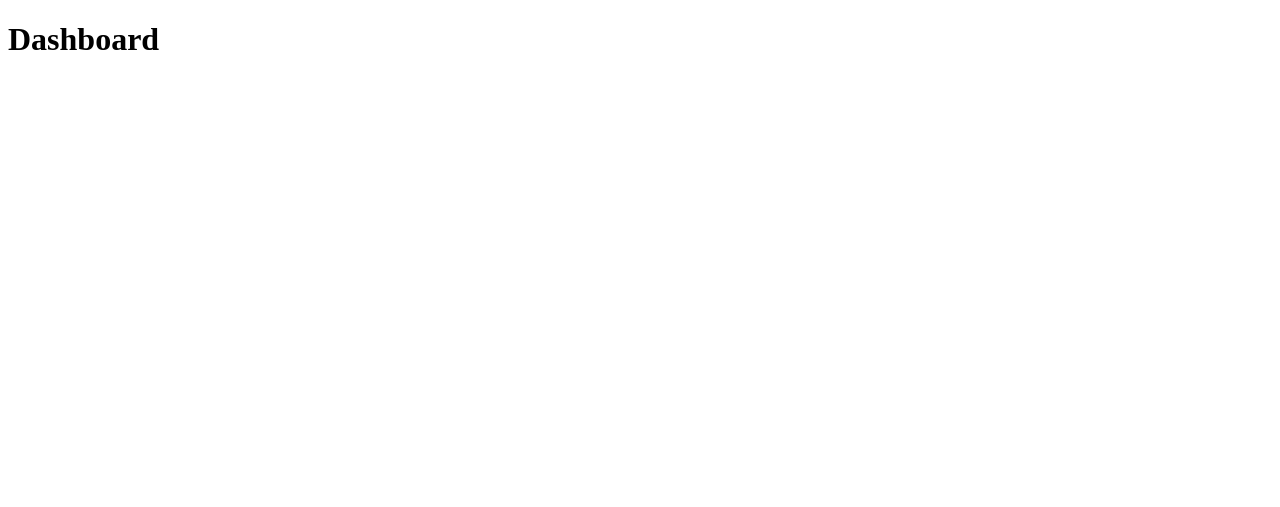
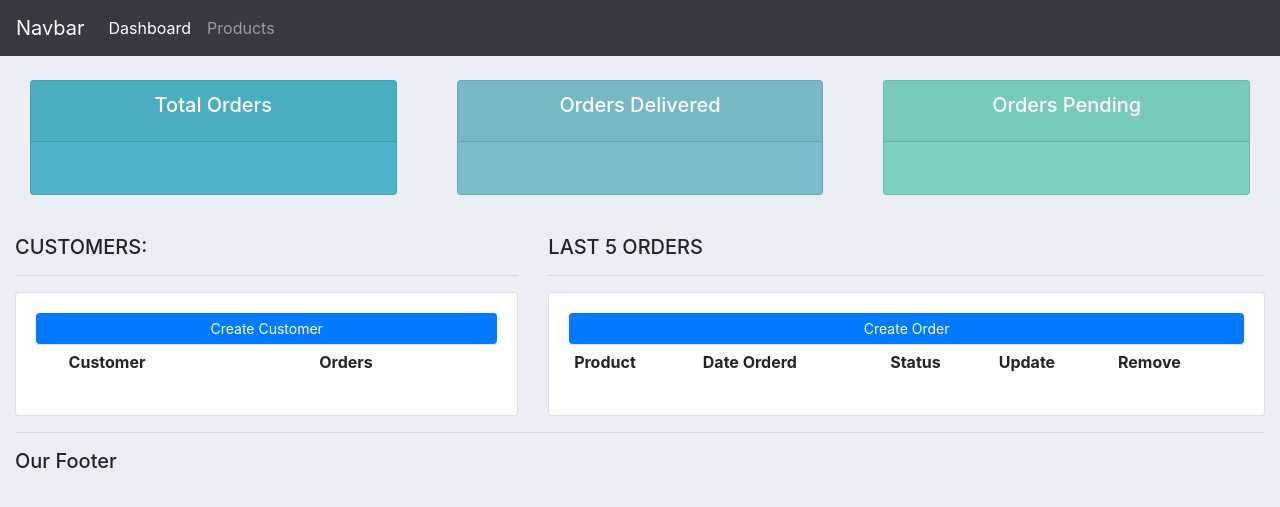
Before and after one commit to ayooubsmatti/CRM-Web-Django, a Django app: page / in a window 1280 px wide. Before the commit the part shown is almost empty. Shown: the top 507 px of the page. Run offline with Django 3.2, Linux system fonts and the light colour scheme; lists and menus that the app fills with data are empty; some libraries are stand-ins or nearby versions.

Commit message:
Templates & Inheritance

```diff
--- a/accounts/templates/accounts/dashboard.html
+++ b/accounts/templates/accounts/dashboard.html
@@ -1,10 +1,42 @@
-<!DOCTYPE html>
-<html>
-<head>
-    <title>CRM</title>
-</head>
-<body>
-<h1> Dashboard </h1>
+{% extends 'accounts/main.html' %}
+{% block content %}
+{% include 'accounts/status.html' %}
+<br>
 
-</body>
-</html>
+<div class="row">
+	<div class="col-md-5">
+		<h5>CUSTOMERS:</h5>
+		<hr>
+		<div class="card card-body">
+			<a class="btn btn-primary  btn-sm btn-block" href="">Create Customer</a>
+			<table class="table table-sm">
+				<tr>
+					<th></th>
+					<th>Customer</th>
+					<th>Orders</th>
+				</tr>
+
+			</table>
+		</div>
+	</div>
+
+	<div class="col-md-7">
+		<h5>LAST 5 ORDERS</h5>
+		<hr>
+		<div class="card card-body">
+			<a class="btn btn-primary  btn-sm btn-block" href="">Create Order</a>
+			<table class="table table-sm">
+				<tr>
+					<th>Product</th>
+					<th>Date Orderd</th>
+					<th>Status</th>
+					<th>Update</th>
+					<th>Remove</th>
+				</tr>
+
+			</table>
+		</div>
+	</div>
+
+</div>
+{% endblock %}
--- /dev/null
+++ b/accounts/templates/accounts/main.html
@@ -0,0 +1,47 @@
+<!DOCTYPE html>
+<html>
+<head>
+    <title>CRM</title>
+    <link rel="stylesheet" href="https://maxcdn.bootstrapcdn.com/bootstrap/4.0.0/css/bootstrap.min.css" integrity="sha384-Gn5384xqQ1aoWXA+058RXPxPg6fy4IWvTNh0E263XmFcJlSAwiGgFAW/dAiS6JXm" crossorigin="anonymous">
+    <style>
+
+		#logo{
+		}
+
+		body{
+			background-color: #ebeff5;
+		}
+
+
+		#total-orders{
+			background-color: #4cb4c7;
+		}
+
+
+		#orders-delivered{
+			background-color: #7abecc;
+		}
+
+		#orders-pending{
+			background-color: #7CD1C0;
+		}
+
+
+
+
+	</style>
+</head>
+<body>
+    {% include 'accounts/navbar.html' %}
+    <div class="container-fluid">
+    {% block content %}
+
+    {% endblock %}
+
+    <hr>
+    <h5> Our Footer </h5>
+<script src="https://code.jquery.com/jquery-3.2.1.slim.min.js" integrity="sha384-KJ3o2DKtIkvYIK3UENzmM7KCkRr/rE9/Qpg6aAZGJwFDMVNA/GpGFF93hXpG5KkN" crossorigin="anonymous"></script>
+<script src="https://cdnjs.cloudflare.com/ajax/libs/popper.js/1.12.9/umd/popper.min.js" integrity="sha384-ApNbgh9B+Y1QKtv3Rn7W3mgPxhU9K/ScQsAP7hUibX39j7fakFPskvXusvfa0b4Q" crossorigin="anonymous"></script>
+<script src="https://maxcdn.bootstrapcdn.com/bootstrap/4.0.0/js/bootstrap.min.js" integrity="sha384-JZR6Spejh4U02d8jOt6vLEHfe/JQGiRRSQQxSfFWpi1MquVdAyjUar5+76PVCmYl" crossorigin="anonymous"></script>
+</body>
+</html>
--- /dev/null
+++ b/accounts/templates/accounts/navbar.html
@@ -0,0 +1,16 @@
+<nav class="navbar navbar-expand-lg navbar-dark bg-dark">
+  <a class="navbar-brand" href="#">Navbar</a>
+  <button class="navbar-toggler" type="button" data-toggle="collapse" data-target="#navbarNav" aria-controls="navbarNav" aria-expanded="false" aria-label="Toggle navigation">
+    <span class="navbar-toggler-icon"></span>
+  </button>
+  <div class="collapse navbar-collapse" id="navbarNav">
+    <ul class="navbar-nav">
+      <li class="nav-item active">
+        <a class="nav-link" href="#">Dashboard <span class="sr-only">(current)</span></a>
+      </li>
+      <li class="nav-item">
+    <a class="nav-link" href="#">Products</a>
+      </li>
+    </ul>
+  </div>
+</nav>
--- /dev/null
+++ b/accounts/templates/accounts/status.html
@@ -0,0 +1,42 @@
+<br>
+
+<div class="row">
+	<div class="col">
+		<div class="col-md">
+			<div class="card text-center text-white  mb-3" id="total-orders">
+			  	<div class="card-header">
+			  		<h5 class="card-title">Total Orders</h5>
+			  	</div>
+			  	<div class="card-body">
+			    	<h3 class="card-title"></h3>
+			  	</div>
+			</div>
+		</div>
+	</div>
+
+	<div class="col">
+		<div class="col-md">
+			<div class="card text-center text-white  mb-3" id="orders-delivered">
+			  	<div class="card-header">
+			  		<h5 class="card-title">Orders Delivered</h5>
+			  	</div>
+			  	<div class="card-body">
+			    	<h3 class="card-title"></h3>
+			  	</div>
+			</div>
+		</div>
+	</div>
+
+	<div class="col">
+		<div class="col-md">
+			<div class="card text-center text-white  mb-3" id="orders-pending">
+			  	<div class="card-header">
+			  		<h5 class="card-title">Orders Pending</h5>
+			  	</div>
+			  	<div class="card-body">
+			    	<h3 class="card-title"></h3>
+			  	</div>
+			</div>
+		</div>
+	</div>
+</div>
--- a/accounts/views.py
+++ b/accounts/views.py
@@ -1,6 +1,6 @@
 from django.shortcuts import render
 # Create your views here.
-from django.http import HttpResponse
+# from django.http import HttpResponse
 
 
 def home(request):
@@ -8,8 +8,8 @@ def home(request):
 
 
 def products(request):
-    return HttpResponse("products")
+    return render(request, 'accounts/products.html')
 
 
 def customer(request):
-    return HttpResponse("customer")
+    return render(request, 'accounts/customer.html')
--- a/crm1/urls.py
+++ b/crm1/urls.py
@@ -14,7 +14,7 @@ Including another URLconf
     2. Add a URL to urlpatterns:  path('blog/', include('blog.urls'))
 """
 from django.contrib import admin
-from django.urls import path,include
+from django.urls import path, include
 
 
 urlpatterns = [
```
Also changed, not shown: accounts/templates/accounts/customer.html (added, +66 -0 lines), accounts/templates/accounts/products.html (added, +23 -0 lines).
